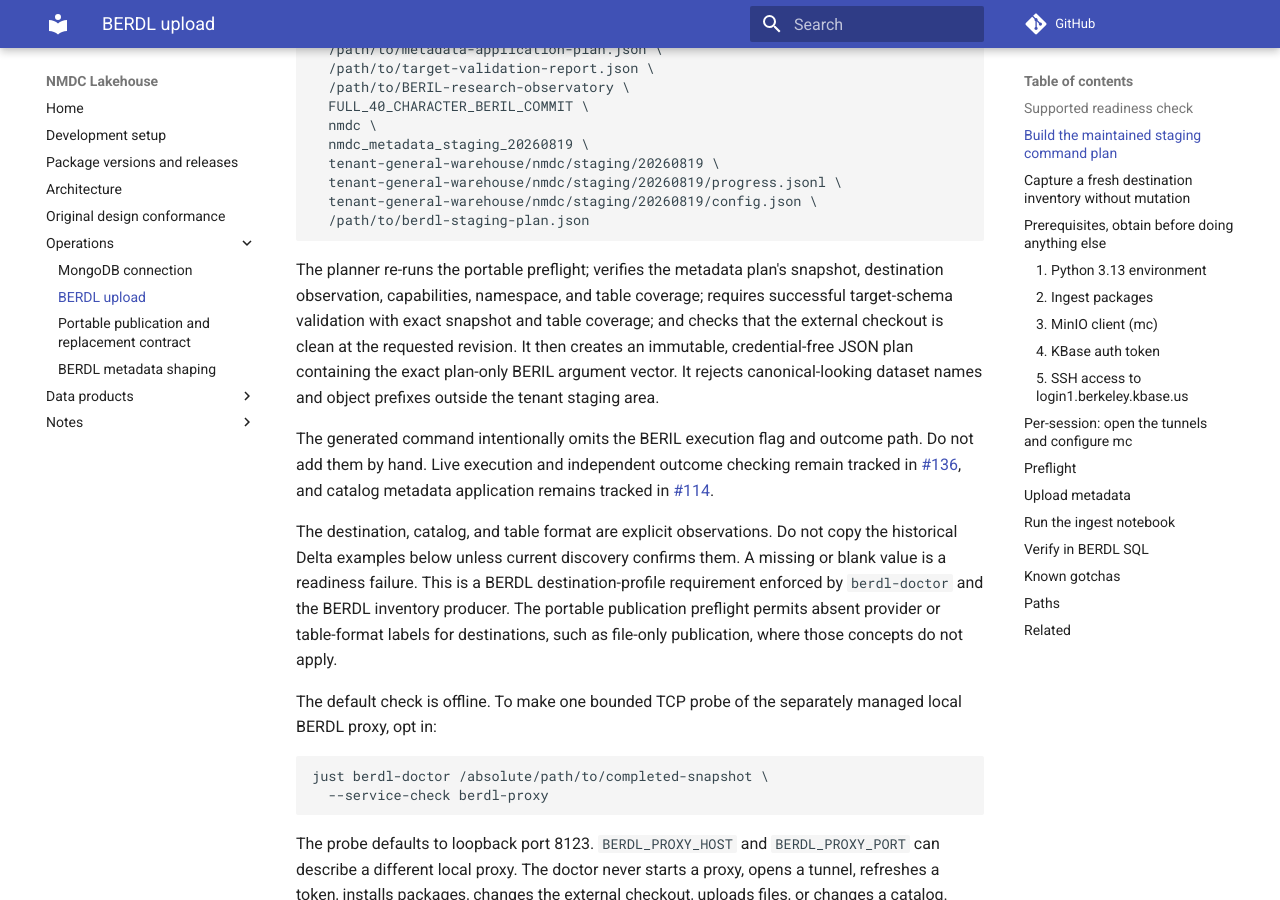
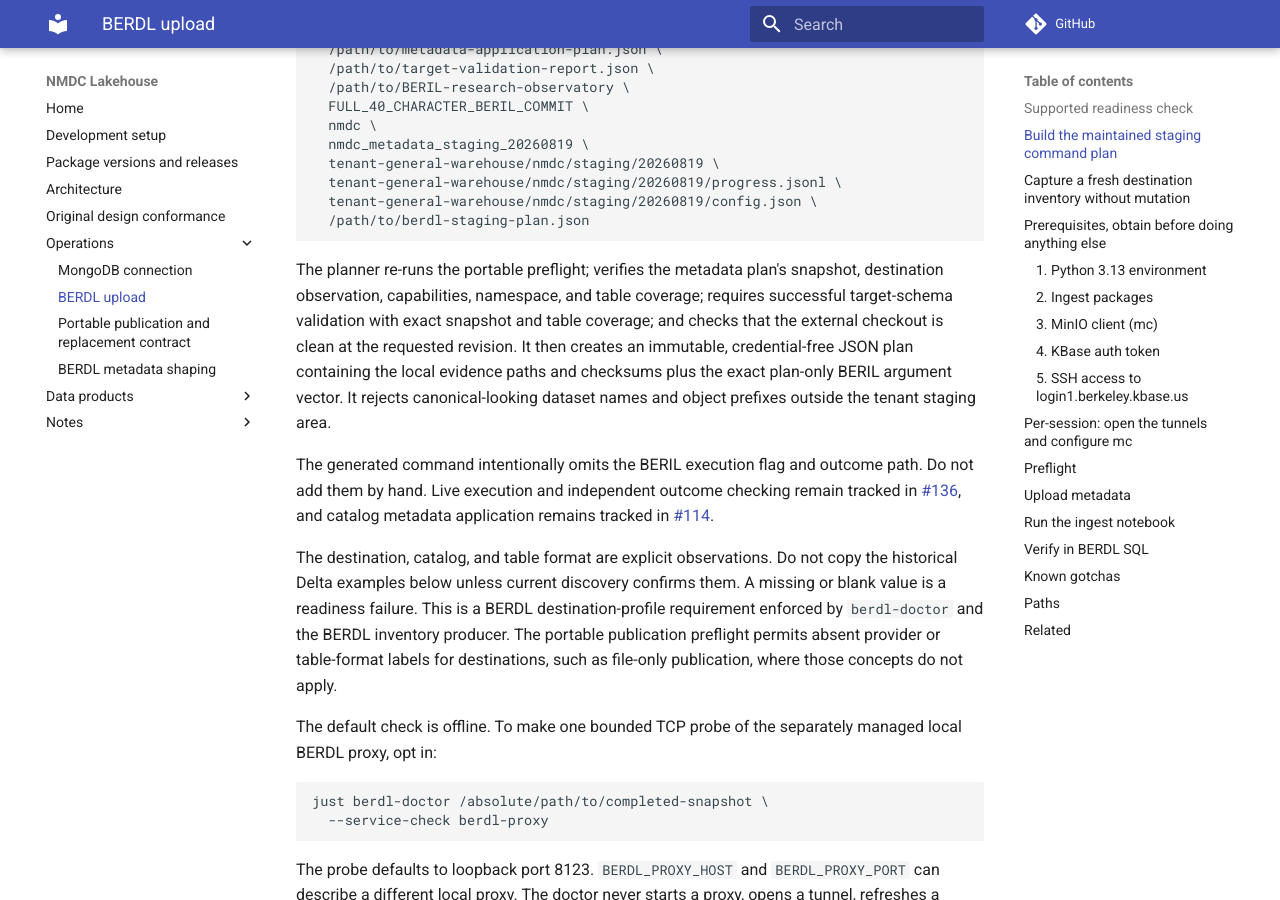
Before and after one commit to microbiomedata/nmdc-lakehouse, an MkDocs documentation site: the page built from docs/berdl-upload.md, in a window 1280 px wide and 900 px high, scrolled down 2115 px. Built offline with MkDocs 1.6.1 and Material for MkDocs 9.7.7, drawn with Linux system fonts in a browser that asks for light colours; comment, search, counter and statistics services are not loaded.

Commit message:
Record staging evidence paths

```diff
--- a/docs/berdl-upload.md
+++ b/docs/berdl-upload.md
@@ -118,7 +118,7 @@ snapshot, destination observation, capabilities, namespace, and table coverage;
 requires successful target-schema validation with exact snapshot and table
 coverage; and checks that the external checkout is clean at the requested
 revision. It then creates an immutable, credential-free JSON plan containing the
-exact plan-only BERIL argument vector. It rejects canonical-looking dataset
+local evidence paths and checksums plus the exact plan-only BERIL argument vector. It rejects canonical-looking dataset
 names and object prefixes outside the tenant staging area.
 
 The generated command intentionally omits the BERIL execution flag and outcome
```
Also changed, not shown: docs/publication-contract.md (+1 -1 lines), 2 other files.
